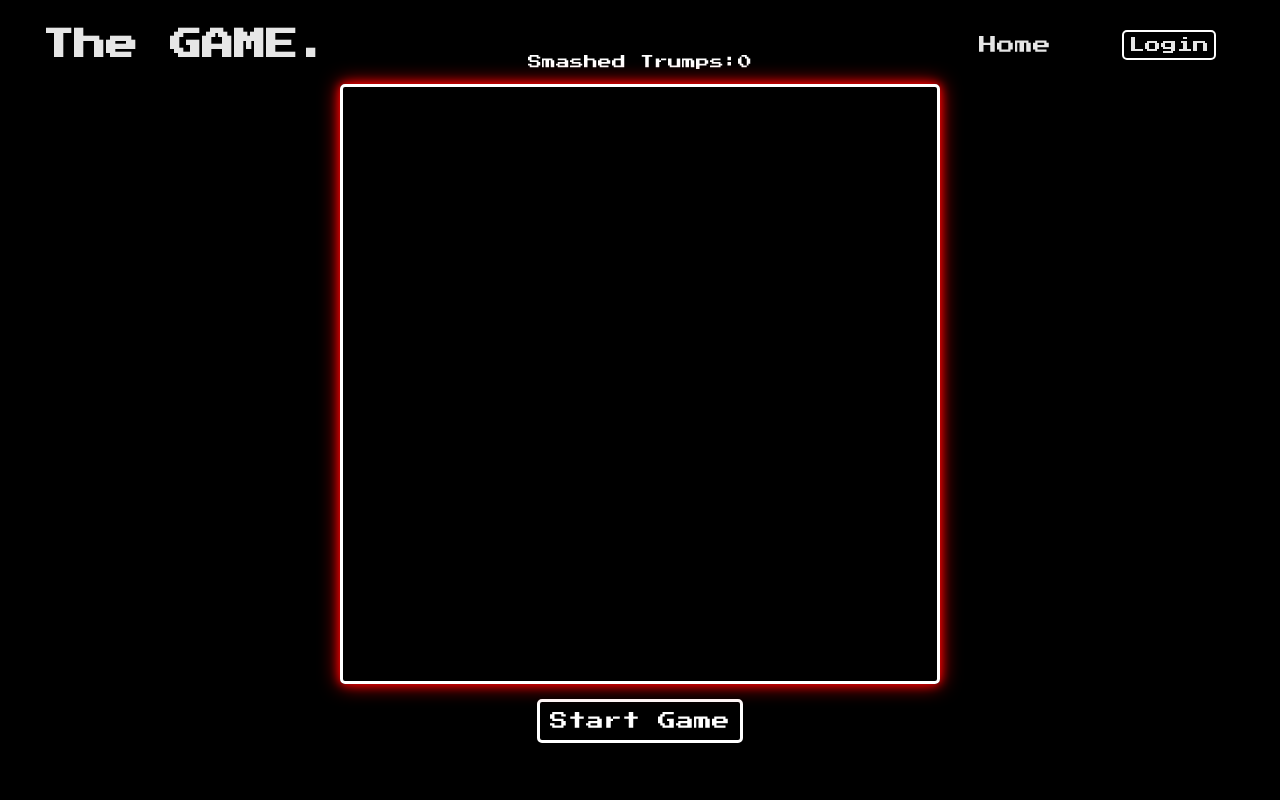
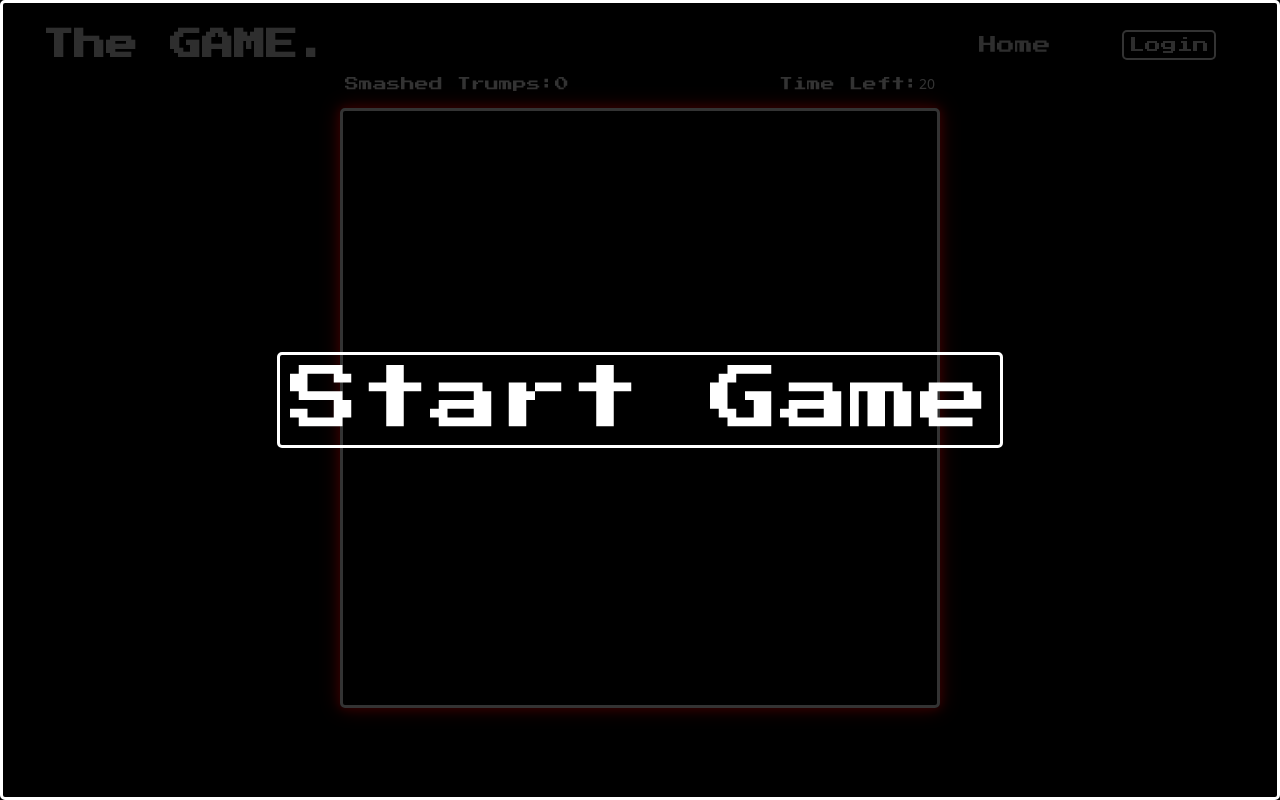
Before and after one commit to PhilippRosie/the-game, a React (Create React App) app: page /game in a window 1280 px wide. Built offline with nearby package versions, Linux system fonts and the light colour scheme; a web font is replaced by a local one.

Commit message:
added funtion start with overlay, reload with overlay, sets everything back to beggining, gameover function for scores and to reload

```diff
--- a/src/components/gameBuild.js
+++ b/src/components/gameBuild.js
@@ -1,9 +1,13 @@
-import React, { useState } from "react";
+import React, { useState, useEffect } from "react";
 import "../styles/gameBuild.css";
 
 const GameBuild = () => {
   const [heads, setHeads] = useState([]);
+  const [startGame, setStartGame] = useState(false);
+  const [showStartBtn, setShowStartBtn] = useState(true);
   const [clickedHeads, setClickedHeads] = useState(0);
+  const [timeLeft, setTimeLeft] = useState(20);
+  const [gameOver, setGameOver] = useState(false);
 
   const makeHead = () => {
     const gameHead = {
@@ -22,12 +26,45 @@ const GameBuild = () => {
 
   const startBtn = () => {
     makeHead();
+    setStartGame(true);
+    setShowStartBtn(false);
+  };
+
+  useEffect(() => {
+    let countDown;
+
+    if (startGame) {
+      timeLeft > 0
+        ? (countDown = setInterval(() => {
+            setTimeLeft((timeBefore) => timeBefore - 1);
+          }, 1000))
+        : setGameOver(true);
+    }
+
+    return () => {
+      clearInterval(countDown);
+    };
+  }, [timeLeft, startGame]);
+
+  const reloadGame = () => {
+    setHeads([]);
+    setClickedHeads(0);
+    setTimeLeft(20);
+    setGameOver(false);
+    makeHead();
+    setShowStartBtn(false);
   };
 
   return (
     <div className="gameContainer">
       <div>
-        <p className="smashHeads">Smashed Trumps:{clickedHeads} </p>
+        <div className="gameHeading">
+          <p className="smashHeads">Smashed Trumps:{clickedHeads} </p>
+          <p className="timerContainer">
+            Time Left: <span id="time">{timeLeft}</span>
+          </p>
+        </div>
+
         <div className="gameBoard">
           {heads.map((head) => (
             <div
@@ -39,10 +76,25 @@ const GameBuild = () => {
           ))}
         </div>
       </div>
-      <button className="startGameBtn" onClick={startBtn}>
-        Start Game
-      </button>
+      {showStartBtn && (
+        <div className="startGameContainer overlay">
+          <button className="startGameBtn " onClick={startBtn}>
+            Start Game
+          </button>
+        </div>
+      )}
+
+      {gameOver && (
+        <div className="resultGameOverContainer overlay">
+          <h3 className="gameOverText"> Game Over! </h3>
+          <p className="score">Score: {clickedHeads}</p>
+          <button onClick={reloadGame} className="reloadBtn">
+            Let's do it AGAIN!
+          </button>
+        </div>
+      )}
     </div>
   );
 };
+
 export default GameBuild;
--- a/src/styles/gameBuild.css
+++ b/src/styles/gameBuild.css
@@ -5,6 +5,12 @@
   justify-content: center;
   align-items: center;
   flex-direction: column;
+}
+
+.gameHeading {
+  width: 100%;
+  display: flex;
+  justify-content: space-between;
 }
 
 .smashHeads {
@@ -15,6 +21,18 @@
   font-size: 14px;
   color: white;
   margin-top: 25%;
+  margin-left: 20px;
+}
+
+.timerContainer {
+  display: flex;
+  justify-content: center;
+  align-items: center;
+  font-family: "Press Start 2P", cursive;
+  font-size: 14px;
+  color: white;
+  margin-top: 25%;
+  margin-right: 20px;
 }
 
 .startGameBtn {
@@ -22,13 +40,25 @@
   justify-content: center;
   align-items: center;
   font-family: "Press Start 2P", cursive;
-  font-size: 18px;
+  font-size: 70px;
   color: white;
   background: none;
   border: 3px solid white;
   padding: 10px;
   border-radius: 5px;
   cursor: pointer;
+  transition: 0.5s;
+}
+
+.startGameBtn:hover {
+  border: 2px solid rgb(0, 0, 0);
+  border-radius: 5px;
+  color: black;
+  text-shadow: 2px 2px 5px black;
+  box-shadow: 0 0 10px red, inset 0 0 5px rgb(0, 0, 0), inset 0 0 10px black;
+  background-color: red;
+  transition: 0.5s;
+  padding: 30px;
 }
 
 .gameBoard {
@@ -54,3 +84,68 @@
   height: 50px;
   transition: 0.5s ease-in-out;
 }
+
+.overlay {
+  width: 100%;
+  height: 100%;
+  position: fixed;
+  top: 0;
+  bottom: 0;
+  left: 0;
+  right: 0;
+  z-index: 99;
+  display: flex;
+  justify-content: center;
+  align-items: center;
+}
+
+.resultGameOverContainer,
+.startGameContainer {
+  position: absolute;
+  display: flex;
+  justify-content: center;
+  align-items: center;
+  flex-direction: column;
+  color: white;
+  background: rgba(0, 0, 0, 0.8);
+  border: 3px solid white;
+  padding: 10px;
+  border-radius: 5px;
+  cursor: pointer;
+}
+
+.gameOverText {
+  font-size: 70px;
+  font-family: "Press Start 2P", cursive;
+  margin-bottom: 10px;
+}
+
+.score {
+  font-family: "Press Start 2P", cursive;
+  margin-bottom: 20px;
+}
+
+.reloadBtn {
+  font-size: 16px;
+  font-family: "Press Start 2P", cursive;
+  margin: 0 2rem;
+  color: var(--lightTextColor);
+  text-decoration: none;
+  border: none;
+  border-radius: 5px;
+  background-color: black;
+  border: 2px solid white;
+  padding: 5px;
+  transition: 0.5s;
+}
+
+.reloadBtn:hover {
+  border: 2px solid rgb(0, 0, 0);
+  border-radius: 5px;
+  color: black;
+  text-shadow: 2px 2px 5px black;
+  box-shadow: 0 0 10px red, inset 0 0 5px rgb(0, 0, 0), inset 0 0 10px black;
+  background-color: red;
+  transition: 0.5s;
+  padding: 5px;
+}
```
